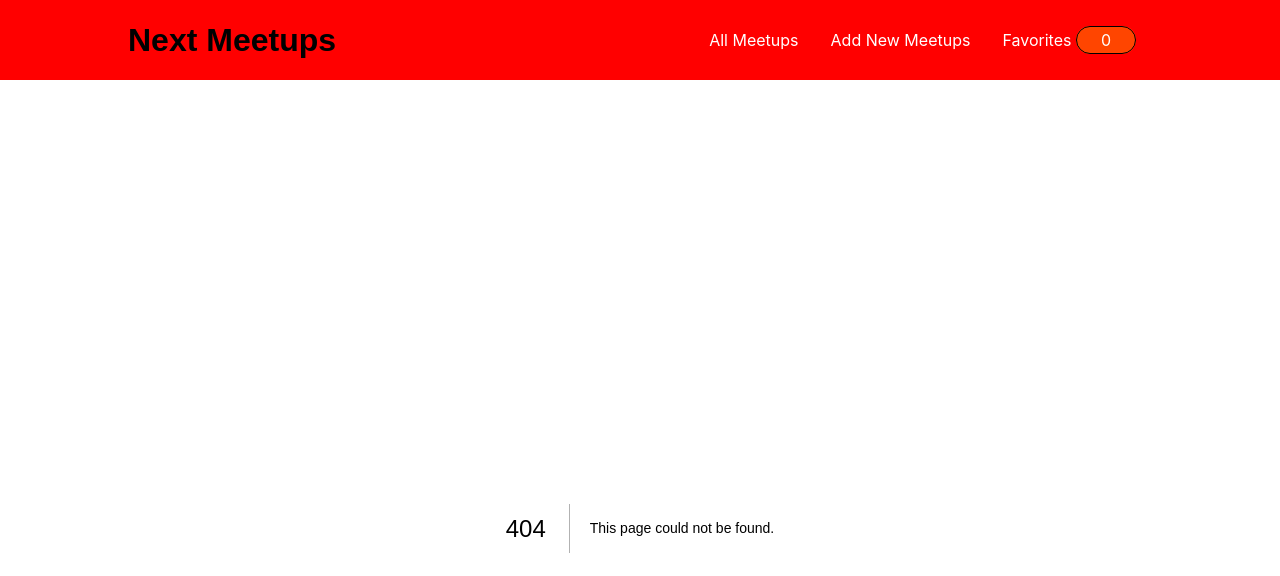
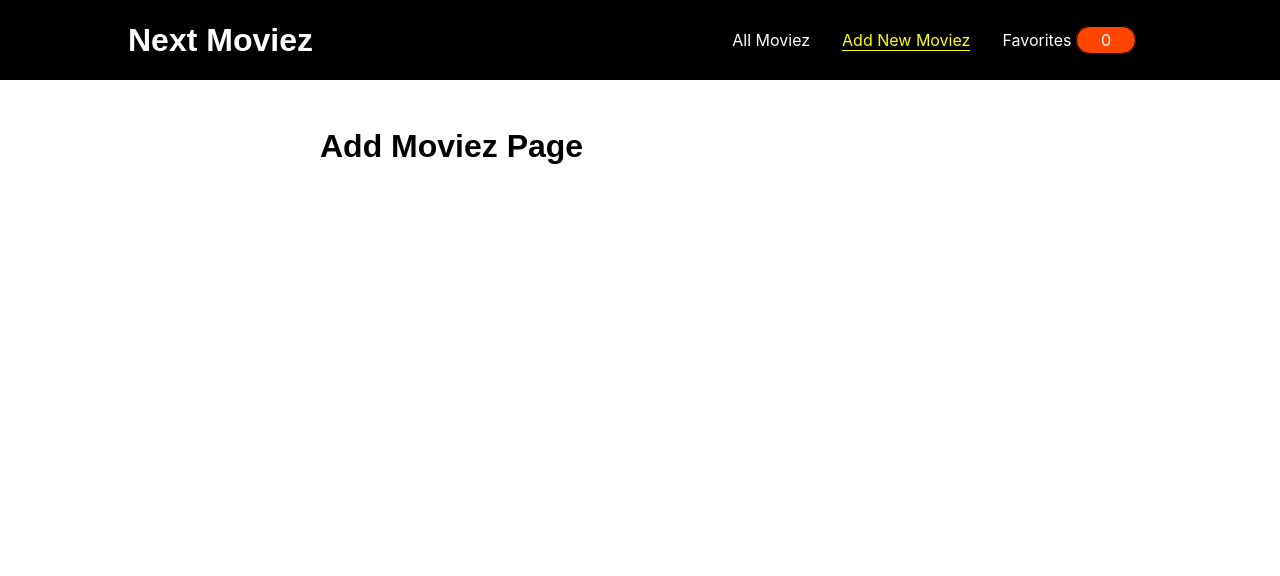
Before and after one commit to vawkei/NextMoviez, a Next.js app: page /add-moviez in a window 1280 px wide. Before the commit this address had no page. Shown: the top 576 px of the page. Built offline with nearby package versions, Linux system fonts and the light colour scheme.

Commit message:
changed meetups to moviez everywhere in the project. also changed the name of the app to nextmoviez and changed the mainNav from red to black

```diff
--- a/components/layout/MainNavigation.js
+++ b/components/layout/MainNavigation.js
@@ -8,26 +8,26 @@ const MainNavigation = () => {
 
   return (
     <header className={classes.header}>
-      <h1>Next Meetups</h1>
+      <h1><Link href={"/"}> Next Moviez </Link></h1>
       <nav>
         <ul>
           <li>
             <Link
-              href={"/"}
-              className={router.pathname === "/" ? classes.active : ""}>
+              href={"/all-moviez"}
+              className={router.pathname === "/all-moviez" ? classes.active : ""}>
               {" "}
-              All Meetups{" "}
+              All Moviez{" "}
             </Link>
           </li>
           <li>
             {" "}
             <Link
-              href={"/add-meetups"}
+              href={"/add-moviez"}
               className={
-                router.pathname === "/add-meetups" ? classes.active : ""
+                router.pathname === "/add-moviez" ? classes.active : ""
               }>
               {" "}
-              Add New Meetups{" "}
+              Add New Moviez{" "}
             </Link>
           </li>
           <li>
--- a/components/layout/MainNavigation.module.css
+++ b/components/layout/MainNavigation.module.css
@@ -1,5 +1,5 @@
 .header{
-    background-color: red;
+    background-color: black;
     width: 100%;
     height: 5rem;
     display: flex;
--- a/pages/add-meetups.js
+++ b/pages/add-moviez.js
@@ -1,7 +1,7 @@
 const AddMeetups = () => {
     return (
         <div>
-            <h1>Add Meetups Page</h1>
+            <h1>Add Moviez Page</h1>
         </div>
      );
 }
```
Also changed, not shown: pages/all-moviez.js (added, +48 -0 lines).
